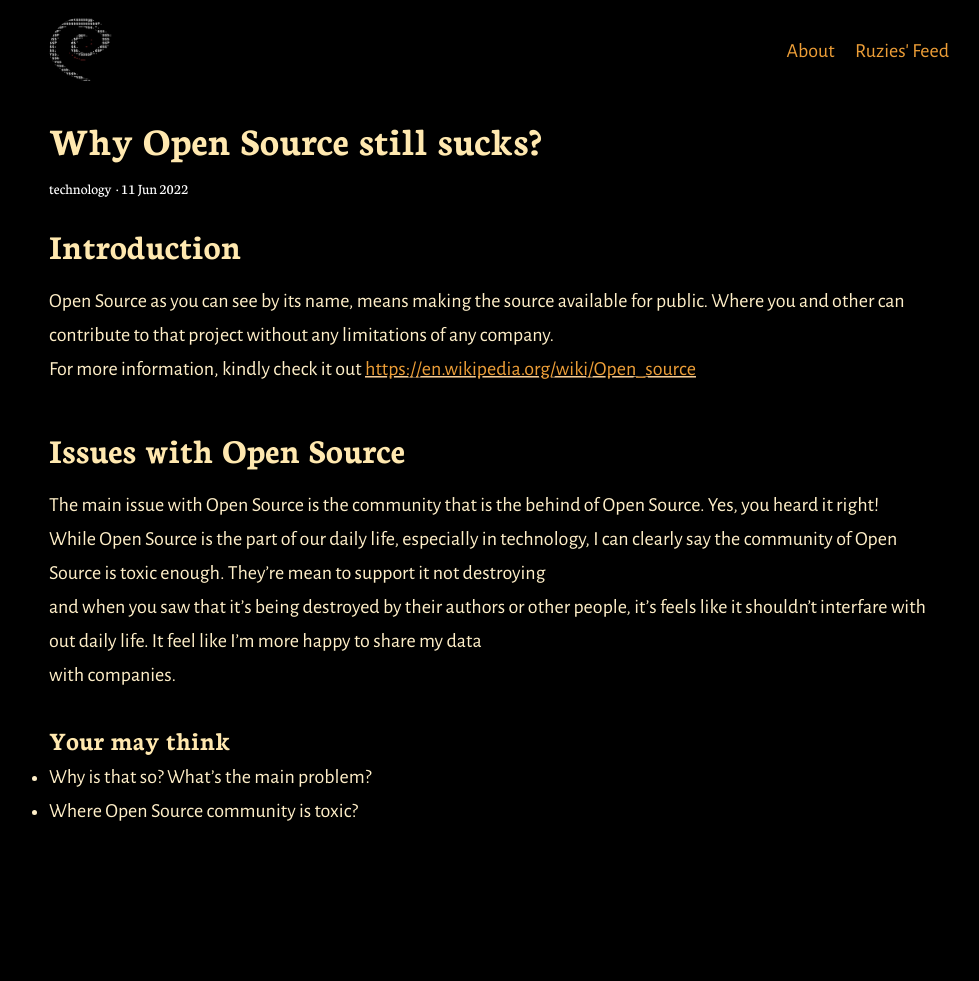
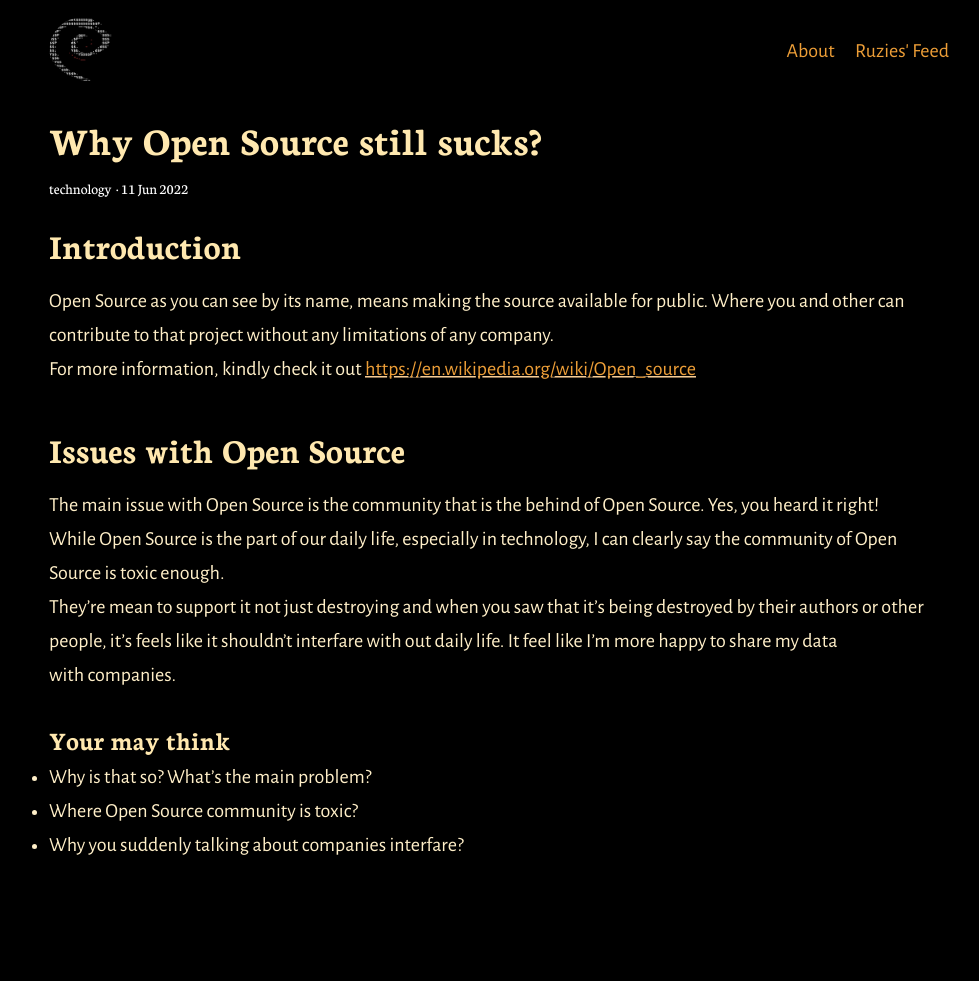
Before and after one commit to mystuffs/templeteee_prev, a Jekyll site: the page built from _posts/2022-06-11-open-source-problem.md, in a window 1280 px wide. Shown: the whole page, without its empty margins (141-1120 px from the left). Built offline with Jekyll 4.4.1, drawn with Linux system fonts in a browser that asks for light colours; before the commit the page ends 947 px from its top, so only the background shows below that.

Commit message:
update(post): 2022-06-11-open-source-problem

```diff
--- a/_posts/2022-06-11-open-source-problem.md
+++ b/_posts/2022-06-11-open-source-problem.md
@@ -11,10 +11,11 @@ For more information, kindly check it out [https://en.wikipedia.org/wiki/Open_so
 ## Issues with Open Source
 
 The main issue with Open Source is the community that is the behind of Open Source. Yes, you heard it right!\
-While Open Source is the part of our daily life, especially in technology, I can clearly say the community of Open Source is toxic enough. They're mean to support it not destroying\
-and when you saw that it's being destroyed by their authors or other people, it's feels like it shouldn't interfare with out daily life. It feel like I'm more happy to share my data\
+While Open Source is the part of our daily life, especially in technology, I can clearly say the community of Open Source is toxic enough.\
+They're mean to support it not just destroying and when you saw that it's being destroyed by their authors or other people, it's feels like it shouldn't interfare with out daily life. It feel like I'm more happy to share my data\
 with companies.
 
 #### Your may think
 - Why is that so? What's the main problem?
 - Where Open Source community is toxic?
+- Why you suddenly talking about companies interfare?
```
